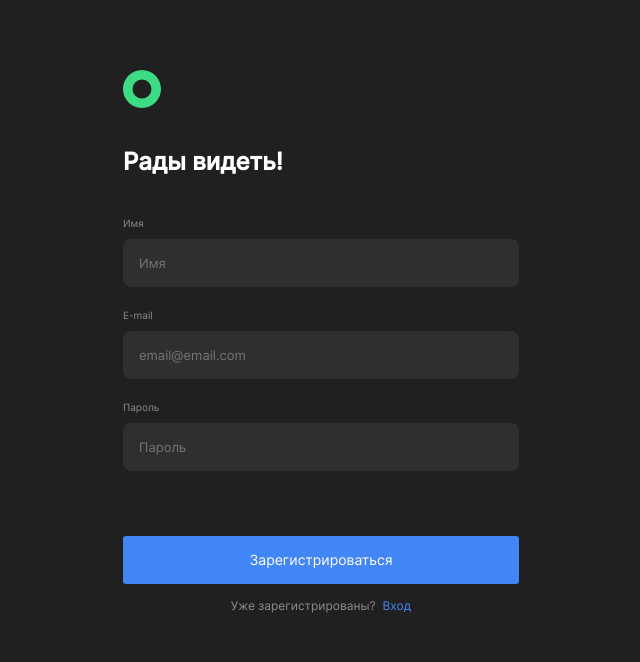
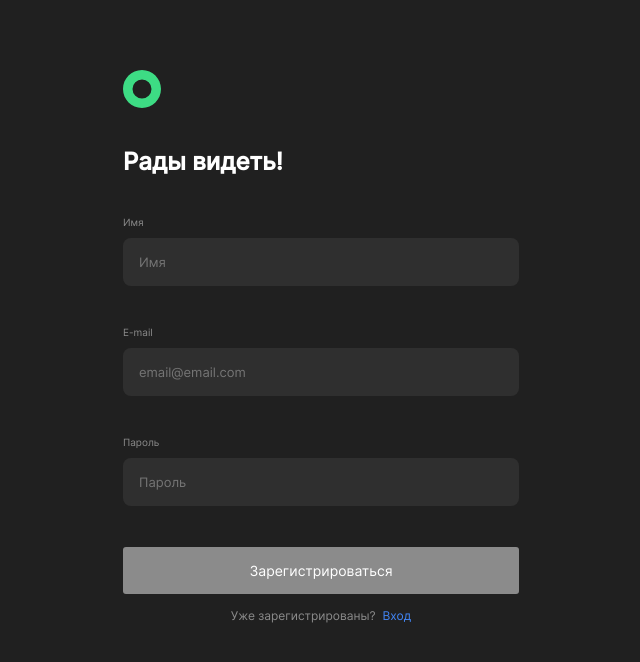
Before and after one commit to sergromm/movies-explorer-frontend, a React (Create React App) app: page /signup in a window 1280 px wide. Shown: the top 662 px of the page, without its empty margins (319-959 px from the left). Built offline with nearby package versions, Linux system fonts and the light colour scheme.

Commit message:
feat: валидация формы логина

```diff
--- a/src/components/App/App.js
+++ b/src/components/App/App.js
@@ -43,7 +43,7 @@ function App() {
   const removeFromLocalStorage = (name) => localStorage.removeItem(name);
 
   const saveToLocalStorage = (name, item) => {
-    localStorage.setItem(name, JSON.stringify(item));
+    localStorage.setItem(name, item);
   };
 
   const handleFilmSearch = (searchParam) => {
@@ -57,7 +57,7 @@ function App() {
       .then((res) => {
         const searchResult = filterSearch(res, searchParam);
         setMovies(searchResult);
-        saveToLocalStorage("movies", searchResult);
+        saveToLocalStorage("movies", JSON.stringify(searchResult));
       })
       .catch(console.log)
       .finally(() => setLoading(false));
@@ -90,16 +90,16 @@ function App() {
     }
   };
 
-  const handleSignUp = (email, password, name) => {
-    mainApi.signUp(email, password, name).then(console.log);
-  };
-
   const handleSignIn = (email, password) => {
     mainApi.signIn(email, password).then((res) => {
-      localStorage.setItem("jwt", `Bearer ${res.token}`);
+      saveToLocalStorage("jwt", `Bearer ${res.token}`);
       validateUser();
       setLoggedIn(true);
     });
+  };
+
+  const handleSignUp = (email, password, name) => {
+    mainApi.signUp(email, password, name).then(console.log);
   };
 
   const handleSignOut = () => {
--- a/src/components/Credentials/Credentials.css
+++ b/src/components/Credentials/Credentials.css
@@ -62,6 +62,12 @@
   cursor: pointer;
 }
 
+.credentials__button:disabled {
+  background-color: #8b8b8b;
+  opacity: 1;
+  cursor: not-allowed;
+}
+
 .credentials__button:focus {
   outline: none;
   box-shadow: 0 0 5px #4285f4;
--- a/src/components/Credentials/Form/Input.css
+++ b/src/components/Credentials/Form/Input.css
@@ -3,7 +3,7 @@
   flex-direction: column;
   color: #8b8b8b;
   font-size: 10px;
-  line-height: 1.2;
+  min-height: 110px;
 }
 
 .credentials-input__input {
@@ -30,7 +30,7 @@
   border: 1px solid #4285f4;
 }
 
-.credentials-input__input:not(:focus):invalid {
+.credentials-input__input:not(:focus):not(:placeholder-shown):invalid {
   outline: none;
   border: 1px solid #ee3465;
 }
@@ -41,7 +41,7 @@
 }
 
 .credentials-input__input-error {
-  visibility: hidden;
+  visibility: visible;
   margin: 0;
   color: #ee3465;
 }
--- a/src/components/Credentials/Form/Input.js
+++ b/src/components/Credentials/Form/Input.js
@@ -1,11 +1,20 @@
 import "./Input.css";
 
 function Input(props) {
+  console.log(props);
   return (
     <label className="credentials-input__label">
       {props.text}
-      <input className="credentials-input__input" {...props} />
-      <p className="credentials-input__input-error">Сообщение об ошибке</p>
+      <input
+        className="credentials-input__input"
+        name={props.name}
+        type={props.type}
+        placeholder={props.placeholder}
+        onChange={props.onChange}
+        minLength={props.minLength}
+        required={props.required}
+      />
+      <p className="credentials-input__input-error">{props.errors}</p>
     </label>
   );
 }
--- a/src/components/Credentials/FormButton/Button.js
+++ b/src/components/Credentials/FormButton/Button.js
@@ -1,6 +1,10 @@
-function Button({ text }) {
+function Button({ text, isValid = false }) {
   return (
-    <button type="submit" className="credentials__button opacity">
+    <button
+      type="submit"
+      className="credentials__button opacity"
+      disabled={!isValid}
+    >
       {text}
     </button>
   );
--- a/src/components/Credentials/FormButton/FormButton.js
+++ b/src/components/Credentials/FormButton/FormButton.js
@@ -1,10 +1,10 @@
 import Question from "./Question";
 import Button from "./Button";
 
-function FormButton({ text, question, endpoint, linkText }) {
+function FormButton({ text, question, endpoint, linkText, isValid }) {
   return (
     <div className="credentials__button-wrapper">
-      <Button text={text} />
+      <Button text={text} isValid={isValid} />
       <Question text={question} endpoint={endpoint} linkText={linkText} />
     </div>
   );
--- a/src/components/Credentials/SignIn.js
+++ b/src/components/Credentials/SignIn.js
@@ -2,11 +2,9 @@ import "./Credentials.css";
 import { useFormWithValidation } from "../../hooks/useForm";
 import Hero from "./Hero/Hero";
 import Form from "./Form/Form";
-import FormButton from "./FormButton/FormButton";
-import FieldSet from "./Form/FieldSet";
 
 function SignIn({ handleSubmit }) {
-  const { values, handleChange } = useFormWithValidation();
+  const { values, handleChange, errors, isValid } = useFormWithValidation();
   const { email, password } = values;
 
   const handleSignIn = (e) => {
@@ -22,6 +20,8 @@ function SignIn({ handleSubmit }) {
       type: "email",
       name: "email",
       minLength: 3,
+      errors: errors.email,
+      required: true,
     },
     {
       onChange: handleChange,
@@ -30,6 +30,8 @@ function SignIn({ handleSubmit }) {
       type: "password",
       name: "password",
       minLength: 5,
+      errors: errors.password,
+      required: true,
     },
   ];
 
@@ -39,6 +41,7 @@ function SignIn({ handleSubmit }) {
     question: "Ещё не зарегистрированы?",
     endpoint: "/signup",
     linkText: "Регистрация",
+    isValid,
   };
 
   return (
--- a/src/hooks/useForm.js
+++ b/src/hooks/useForm.js
@@ -27,7 +27,7 @@ export function useFormWithValidation() {
     setIsValid(input.closest("form").checkValidity());
   };
 
-  const resetFrom = useCallback(
+  const resetForm = useCallback(
     (newValues = {}, newErrors = {}, newIsValid = false) => {
       setValues(newValues);
       setErrors(newErrors);
@@ -36,5 +36,5 @@ export function useFormWithValidation() {
     [setValues, setErrors, setIsValid]
   );
 
-  return { values, handleChange, resetFrom, errors, isValid };
+  return { values, handleChange, resetForm, errors, isValid };
 }
```
